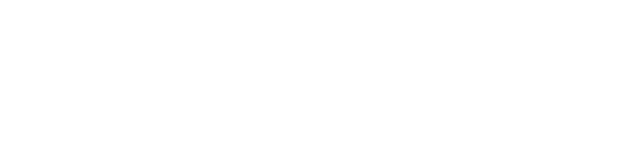
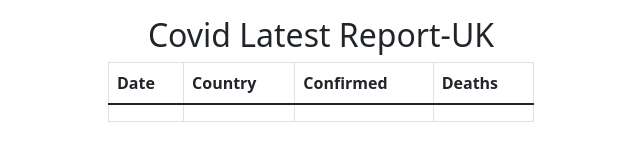
Before and after one commit to MCUxDaredevil/repotracker-extension, a plain HTML site: page index.html in a window 1280 px wide. Shown: the whole page, without its empty margins (319-959 px from the left). Drawn offline with nearby package versions, Linux system fonts and the light colour scheme; no server answers.

Commit message:
Create a demo with covid uk tracking

```diff
--- /dev/null
+++ b/config.json
@@ -0,0 +1,3 @@
+{
+  "DB_URI": ""
+}
--- a/index.html
+++ b/index.html
@@ -1,10 +1,32 @@
 <!DOCTYPE html>
 <html lang="en">
 <head>
+    <title>Chrome Extension Demo</title>
     <meta charset="UTF-8">
-    <title>Chrome Extension Demo</title>
+    <link href="https://cdn.jsdelivr.net/npm/bootstrap@5.1.3/dist/css/bootstrap.min.css" rel="stylesheet">
 </head>
 <body>
-
+    <div class="container mt-3" style="width: 450px;">
+        <h2 class="text-center">Covid Latest Report-UK</h2>
+        <table class="table table-bordered" aria-label="Covid report table">
+            <thead>
+            <tr>
+                <th>Date</th>
+                <th>Country</th>
+                <th>Confirmed</th>
+                <th>Deaths</th>
+            </tr>
+            </thead>
+            <tbody>
+            <tr>
+                <td id="date"></td>
+                <td id="areaName"></td>
+                <td id="latestBy"></td>
+                <td id="deathNew"></td>
+            </tr>
+            </tbody>
+        </table>
+    </div>
 </body>
+<script src="script.js"></script>
 </html>
--- /dev/null
+++ b/script.js
@@ -0,0 +1,9 @@
+async function fetchData() {
+    const res=await fetch ("https://api.coronavirus.data.gov.uk/v1/data");
+    const record=await res.json();
+    document.getElementById("date").innerHTML=record.data[0].date;
+    document.getElementById("areaName").innerHTML=record.data[0].areaName;
+    document.getElementById("latestBy").innerHTML=record.data[0].latestBy;
+    document.getElementById("deathNew").innerHTML=record.data[0].deathNew;
+}
+fetchData();
```
Also changed, not shown: 1 other file.
